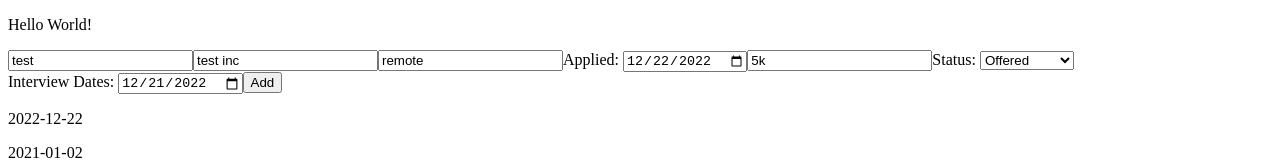
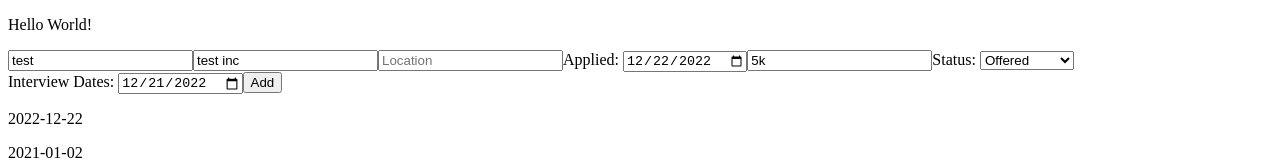
Before and after one commit to katelyngrimoldby/job-application-tracker, a React (Vite) app in the folder frontend/: page / in a window 1280 px wide. Shown: the top 160 px of the page. Built offline with nearby package versions, Linux system fonts and the light colour scheme.

Commit message:
Change types to match database

```diff
--- a/frontend/src/components/ApplicationForm.tsx
+++ b/frontend/src/components/ApplicationForm.tsx
@@ -18,7 +18,7 @@ const ApplicationForm = ({ content }: { content?: Job }) => {
     content ? content.positionTitle : ''
   );
   const [company, setCompany] = useState(content ? content.company : '');
-  const [address, setAddress] = useState(content ? content.address : '');
+  const [location, setLocation] = useState(content ? content.location : '');
   const [applied, setApplied] = useState(
     content ? content.applied : getFormattedDate()
   );
@@ -42,7 +42,7 @@ const ApplicationForm = ({ content }: { content?: Job }) => {
     const submission = {
       positionTitle,
       company,
-      address,
+      location,
       applied,
       compensation,
       status,
@@ -53,7 +53,7 @@ const ApplicationForm = ({ content }: { content?: Job }) => {
     console.log(submission);
     setPositionTitle('');
     setCompany('');
-    setAddress('');
+    setLocation('');
     setApplied(getFormattedDate());
     setCompensation('');
     setInterviewDate(getFormattedDate());
@@ -78,8 +78,8 @@ const ApplicationForm = ({ content }: { content?: Job }) => {
       <input
         type='text'
         placeholder='Location'
-        value={address}
-        onChange={(event) => setAddress(event.target.value)}
+        value={location}
+        onChange={(event) => setLocation(event.target.value)}
       />
       <label htmlFor='appliedDate'>Applied: </label>
       <input
```
